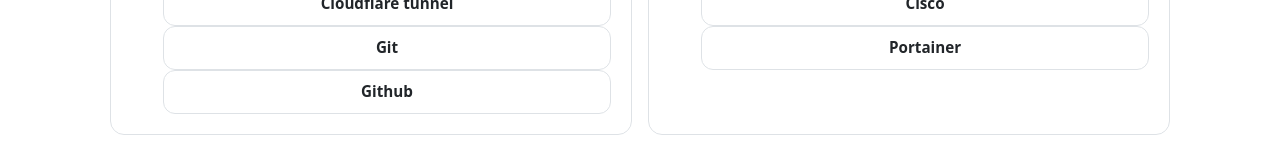
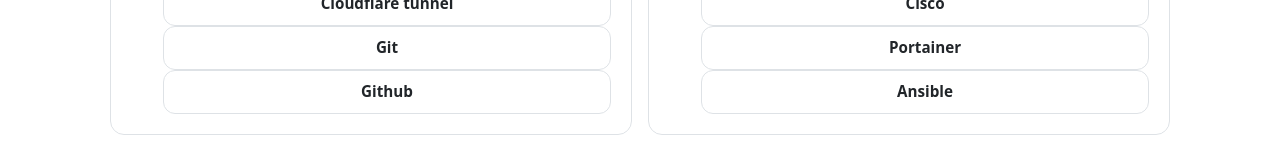
Before and after one commit to Aaron4554/web-portfolio, a React (Vite) app in the folder frontend/: page / in a window 1280 px wide. Shown: the part 2494-2658 px from the top of the page. Built offline with nearby package versions, Linux system fonts and the light colour scheme.

Commit message:
Added to homelab tools

```diff
--- a/frontend/src/components/Projects.tsx
+++ b/frontend/src/components/Projects.tsx
@@ -35,7 +35,7 @@
   {
     name: "Home lab \u2197\uFE0E",
     description: "Oh goddness I have to write documentation for the homelab..",
-    tools: ["Proxmox", "Fedora-Server", "Docker", "LXCs", "Cisco", "Portainer"],
+    tools: ["Proxmox", "Fedora-Server", "Docker", "LXCs", "Cisco", "Portainer", "Ansible"],
     link: "https://github.com/Aaron4554/homelab",
   },
 ];
```
